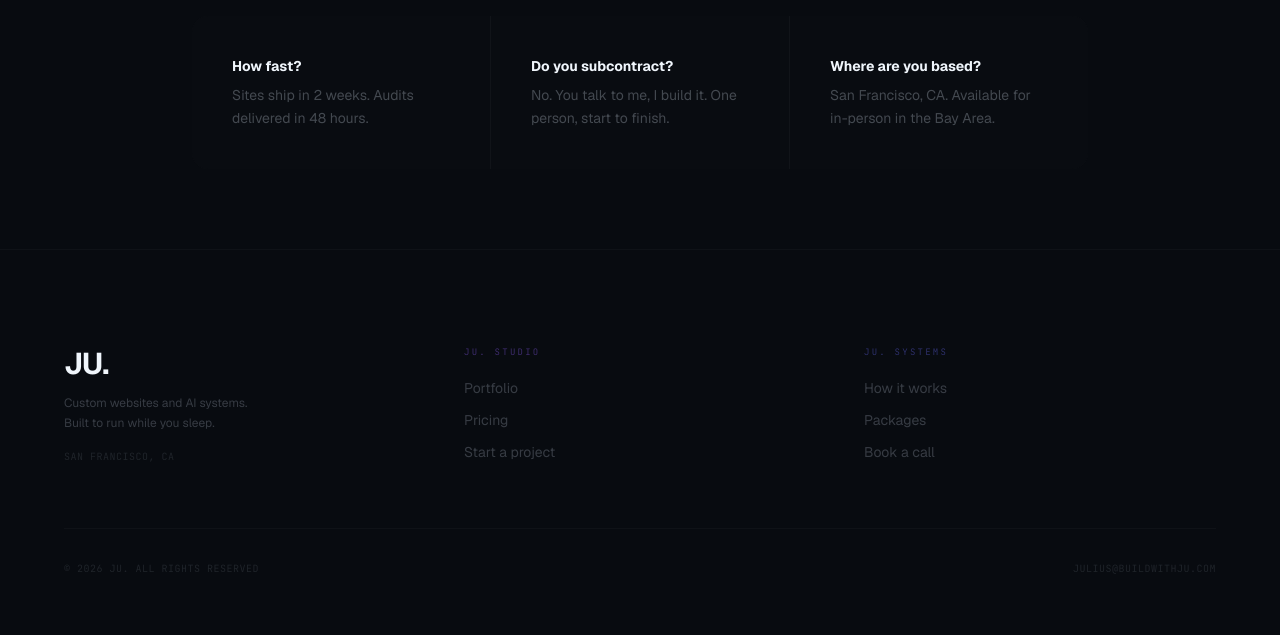
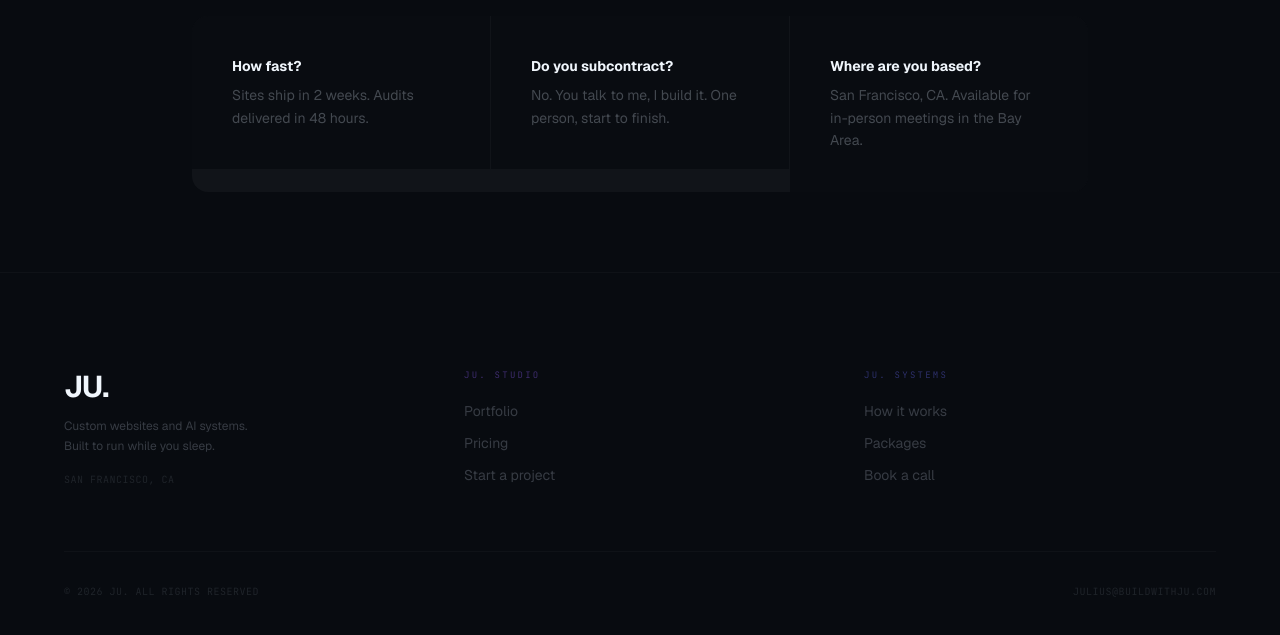
Before and after one commit to friizzyy/ju, a Next.js app: page /contact in a window 1280 px wide. Shown: the part 1361-1996 px from the top of the page. Built offline with nearby package versions, Linux system fonts and the light colour scheme.

Commit message:
fix: contact page left card height + location revert to SF

```diff
--- a/app/contact/page.tsx
+++ b/app/contact/page.tsx
@@ -99,7 +99,7 @@
             {[
               { q: "How fast?", a: "Sites ship in 2 weeks. Audits delivered in 48 hours." },
               { q: "Do you subcontract?", a: "No. You talk to me, I build it. One person, start to finish." },
-              { q: "Where are you based?", a: "San Francisco, CA. Available for in-person in the Bay Area." },
+              { q: "Where are you based?", a: "San Francisco, CA. Available for in-person meetings in the Bay Area." },
             ].map((item) => (
               <Reveal key={item.q}>
                 <div className="bg-background/80 p-8 sm:p-10 hover:bg-white/[0.02] transition-colors duration-500">
```
